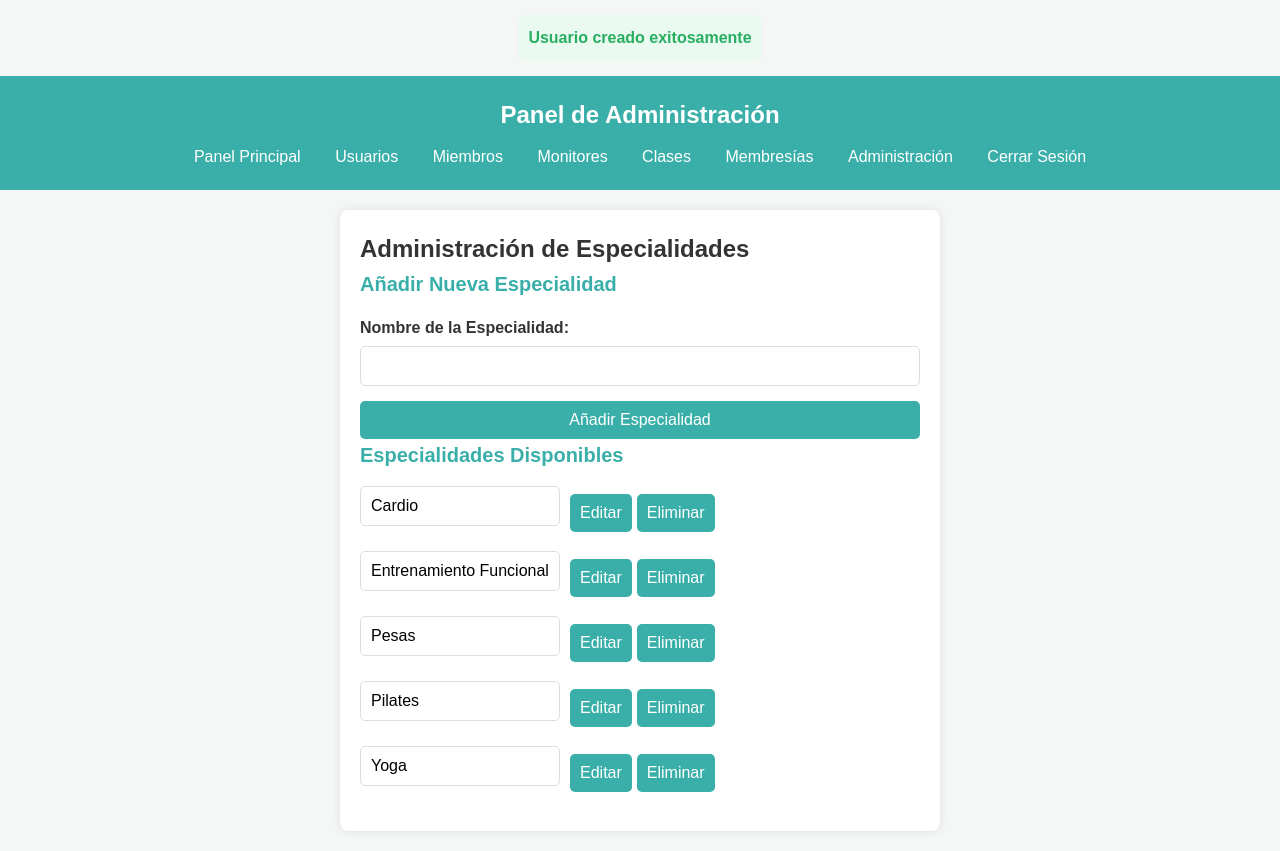
After one commit to Yzpieg/Gimnasio, a PHP site: page /src/configuracion.php in a window 1280 px wide. The commit adds this page. Run offline with PHP 8.4, Linux system fonts and the light colour scheme; a user stored in the database is signed in; data comes from the database, SQL or seed files in the repository; both versions use the stored data as it was before the commit.

Commit message:
6.1.2 Añadida búsqueda por disponibilidad para monitores. Añadida página de configuración con cuadro para crear editar y borrar especialidades

```diff
--- a/src/Includes/admin_functions.php
+++ b/src/Includes/admin_functions.php
@@ -34,3 +34,50 @@
     $stmt->close();
     return $notificaciones;
 }
+function agregarEspecialidad($conn, $nombre_especialidad)
+{
+    if (empty($nombre_especialidad)) {
+        return "Por favor, introduce un nombre de especialidad.";
+    }
+    $stmt = $conn->prepare("INSERT INTO especialidad (nombre) VALUES (?)");
+    $stmt->bind_param("s", $nombre_especialidad);
+    if ($stmt->execute()) {
+        $stmt->close();
+        return "Especialidad añadida exitosamente.";
+    } else {
+        $error = "Error al añadir la especialidad: " . $stmt->error;
+        $stmt->close();
+        return $error;
+    }
+}
+
+function editarEspecialidad($conn, $id_especialidad, $nombre_especialidad)
+{
+    if (empty($nombre_especialidad)) {
+        return "Por favor, introduce un nombre de especialidad.";
+    }
+    $stmt = $conn->prepare("UPDATE especialidad SET nombre = ? WHERE id_especialidad = ?");
+    $stmt->bind_param("si", $nombre_especialidad, $id_especialidad);
+    if ($stmt->execute()) {
+        $stmt->close();
+        return "Especialidad actualizada exitosamente.";
+    } else {
+        $error = "Error al actualizar la especialidad: " . $stmt->error;
+        $stmt->close();
+        return $error;
+    }
+}
+
+function eliminarEspecialidad($conn, $id_especialidad)
+{
+    $stmt = $conn->prepare("DELETE FROM especialidad WHERE id_especialidad = ?");
+    $stmt->bind_param("i", $id_especialidad);
+    if ($stmt->execute()) {
+        $stmt->close();
+        return "Especialidad eliminada exitosamente.";
+    } else {
+        $error = "Error al eliminar la especialidad: " . $stmt->error;
+        $stmt->close();
+        return $error;
+    }
+}
--- /dev/null
+++ b/src/configuracion.php
@@ -0,0 +1,84 @@
+<?php
+require_once('includes/admin_functions.php');
+verificarAdmin();
+$conn = obtenerConexion();
+
+// Manejar la inserción, edición o eliminación de especialidades
+$mensaje = '';
+if ($_SERVER["REQUEST_METHOD"] === "POST") {
+    if (isset($_POST['nueva_especialidad'])) {
+        $nombre_especialidad = trim($_POST['nueva_especialidad']);
+        $mensaje = agregarEspecialidad($conn, $nombre_especialidad);
+    } elseif (isset($_POST['editar_especialidad'])) {
+        $id_especialidad = $_POST['id_especialidad'];
+        $nombre_especialidad = trim($_POST['nombre_especialidad']);
+        $mensaje = editarEspecialidad($conn, $id_especialidad, $nombre_especialidad);
+    } elseif (isset($_POST['eliminar_especialidad'])) {
+        $id_especialidad = $_POST['id_especialidad'];
+        $mensaje = eliminarEspecialidad($conn, $id_especialidad);
+    }
+}
+
+// Obtener todas las especialidades para mostrar en la página
+$especialidades = [];
+$result = $conn->query("SELECT * FROM especialidad ORDER BY nombre ASC");
+if ($result) {
+    while ($row = $result->fetch_assoc()) {
+        $especialidades[] = $row;
+    }
+}
+
+$title = "Administración";
+include 'includes/admin_header.php';
+?>
+<!DOCTYPE html>
+<html lang="es">
+
+<head>
+    <meta charset="UTF-8">
+    <title>Administración de Especialidades</title>
+    <link rel="stylesheet" href="estilos.css">
+</head>
+
+<body>
+    <main class="form_container">
+        <h2>Administración de Especialidades</h2>
+
+        <!-- Mensaje de confirmación o error -->
+        <?php if (!empty($mensaje)): ?>
+            <div class="<?php echo strpos($mensaje, 'Error') === false ? 'mensaje-confirmacion' : 'mensaje-error'; ?>">
+                <?php echo htmlspecialchars($mensaje); ?>
+            </div>
+        <?php endif; ?>
+
+        <!-- Formulario para añadir una nueva especialidad -->
+        <form method="POST" action="configuracion.php">
+            <h3>Añadir Nueva Especialidad</h3>
+            <label for="nueva_especialidad">Nombre de la Especialidad:</label>
+            <input type="text" id="nueva_especialidad" name="nueva_especialidad" required>
+            <button type="submit">Añadir Especialidad</button>
+        </form>
+
+        <!-- Listado de especialidades con opciones de edición y eliminación -->
+        <h3>Especialidades Disponibles</h3>
+        <ul>
+            <?php foreach ($especialidades as $especialidad): ?>
+                <li style="display: flex; align-items: center; margin-bottom: 10px;">
+                    <form method="POST" action="configuracion.php" style="display: inline-flex; align-items: center;">
+                        <input type="hidden" name="id_especialidad" value="<?php echo $especialidad['id_especialidad']; ?>">
+                        <input type="text" name="nombre_especialidad" value="<?php echo htmlspecialchars($especialidad['nombre']); ?>" required style="width: 200px; margin-right: 10px;">
+                        <button type="submit" name="editar_especialidad" style="margin-right: 5px;">Editar</button>
+                        <button type="submit" name="eliminar_especialidad" onclick="return confirm('¿Estás seguro de que deseas eliminar esta especialidad?')">Eliminar</button>
+                    </form>
+                </li>
+            <?php endforeach; ?>
+        </ul>
+
+    </main>
+</body>
+
+</html>
+
+<?php
+$conn->close();
+?>
--- a/src/edit_miembro.php
+++ b/src/edit_miembro.php
@@ -69,7 +69,7 @@
 
         <div class="form_container">
             <?php if ($miembro): ?>
-                <form method="POST" action="edit_miembro.php?id_usuario=<?php echo htmlspecialchars($id_usuario); ?>" onsubmit="habilitarFechaRegistro(); return validarFormulario();">
+                <form method="POST" action="edit_miembro.php?id_usuario=<?php echo htmlspecialchars($id_usuario); ?>" onsubmit="habilitarFechaRegistro(); return validarFormularioEdicion('miembro');">
 
                     <!-- Campo para editar el nombre -->
                     <label for="nombre">Nombre:</label>
@@ -143,4 +143,5 @@
             document.getElementById('fecha_registro').disabled = false;
         }
     </script>
+    <script src="../assets/js/validacion.js"></script>
 </body>
--- a/src/edit_monitor.php
+++ b/src/edit_monitor.php
@@ -71,7 +71,7 @@
 
         <div class="form_container">
             <?php if ($monitor): ?>
-                <form method="POST" action="edit_monitor.php?id_usuario=<?php echo htmlspecialchars($id_usuario); ?>" onsubmit="return validarMonitor();">
+                <form method="POST" action="edit_monitor.php?id_usuario=<?php echo htmlspecialchars($id_usuario); ?>" onsubmit="return validarFormularioEdicion('monitor');">
 
 
                     <!-- Campo para editar el nombre -->
```
Also changed, not shown: assets/js/validacion.js (+20 -26 lines), sql/import_users_members_monitors.sql (+23 -16 lines), src/Includes/monitor_functions.php (+9 -14 lines), src/monitores.php (+11 -2 lines).
